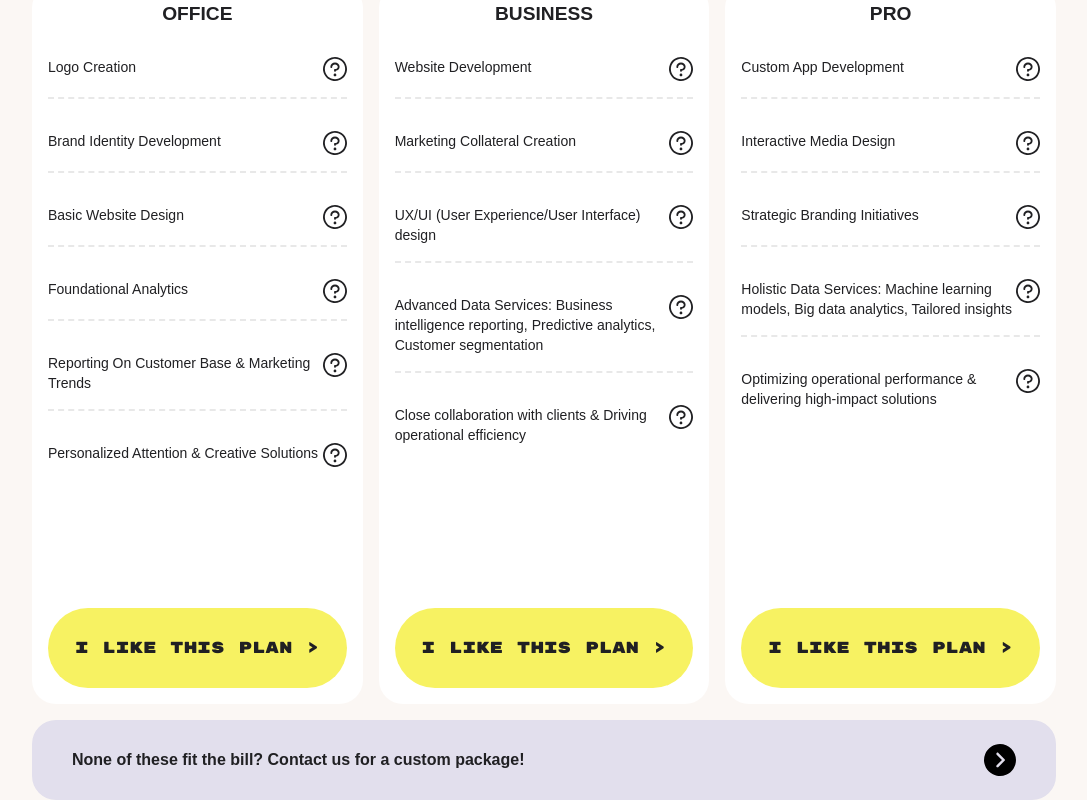
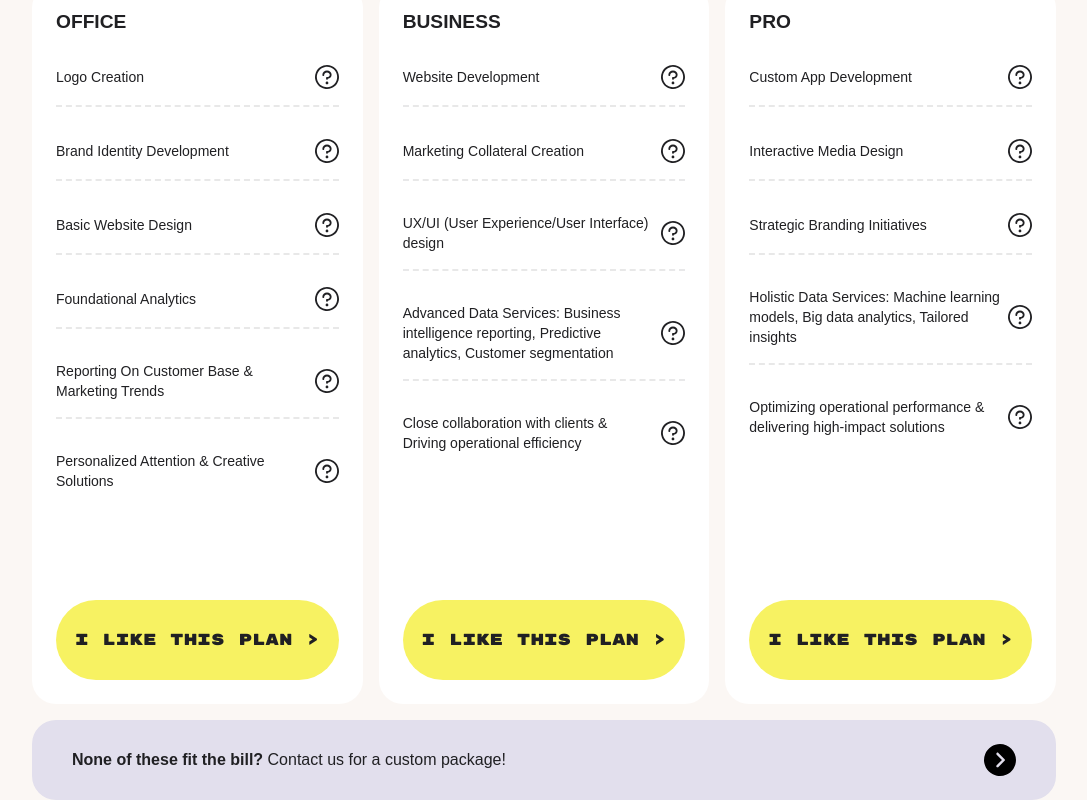
Before and after one commit to AdarshPeri/cyclop, a Next.js app: page /grow-your-brand in a window 1280 px wide. Shown: the part 580-1380 px from the top of the page, without its empty margins (96-1183 px from the left). Built offline with nearby package versions, Linux system fonts and the light colour scheme; a web font is replaced by a local one.

Commit message:
minor fixes of spacing and sizes

```diff
--- a/app/components/Footer.js
+++ b/app/components/Footer.js
@@ -4,7 +4,7 @@ import Link from 'next/link';
 
 export default function Footer() {
   return (
-    <div className='bg-alternate-50 min-h-fit text-tertiary-200 flex flex-col items-center px-2'>
+    <div className='bg-alternate-50 min-h-fit text-white flex flex-col items-center px-2'>
       <div className='flex w-[90%] lg:w-[80%] xl:w-[75%] justify-end'>
         <div className='grid grid-cols-2 gap-8 max-sm:grid-cols-1 max-sm:gap-6'>
           <Link href='/services' className='justify-self-end'>
--- a/app/components/WhyChooseUs.js
+++ b/app/components/WhyChooseUs.js
@@ -22,7 +22,7 @@ const WhyChooseUs = ({ heading, description }) => {
           {description}
         </p>
         <div className='flex justify-center mt-4'>
-          <button className='flex px-6 py-2 md:py-6 bg-tertiary-50 rounded-4xl items-center justify-between uppercase w-[86%] md:w-[50%] lg:w-[40%] mb-3 mt-6'>
+          <button className='flex px-6 py-2 md:py-6 bg-tertiary-50 rounded-4xl items-center justify-between uppercase w-[86%] md:w-[50%] lg:w-[40%] mb-3 mt-6 text-sm'>
             <span className={`${rubik.className}`}>WHY CHOOSE US?</span>
             <Image
               src={rightArrow}
--- a/app/grow-your-brand/page.js
+++ b/app/grow-your-brand/page.js
@@ -157,18 +157,18 @@ const MainSection = () => {
 
 const Plan = ({ subFeature: { title, features } }) => {
   return (
-    <div className='bg-white rounded-3xl p-4 h-160 flex flex-col justify-between'>
+    <div className='bg-white rounded-3xl p-6 h-160 flex flex-col justify-between'>
       <div>
-        <p className='uppercase text-1.2xl font-bold text-center mb-7'>
+        <p className='uppercase text-1.2xl font-extrabold text-left mb-7'>
           {title}
         </p>
         <div className='flex flex-col gap-4 mb-10'>
           {features.map((feature, index) => (
             <div
-              className='flex justify-between border-b-alternate-50/10 border-b-2 border-dashed mb-4 pb-4 last:border-none'
+              className='flex justify-between items-center border-b-alternate-50/10 border-b-2 border-dashed mb-4 pb-4 last:border-none'
               key={index}
             >
-              <p className='text-sm pr-1'>{feature.featureName}</p>
+              <p className='text-sm pr-2'>{feature.featureName}</p>
               <ReturnQuestionSvg desc={feature.featureDesc} />
             </div>
           ))}
@@ -217,7 +217,7 @@ export const ReturnQuestionSvg = ({ desc }) => {
         </svg>
       </div>
       <p
-        className={`-right-[85%] clip-pop-right absolute hidden -top-[170px] bg-black px-3 pt-4 pb-8 w-80 group-hover:block group-hover:brightness-100 z-50 text-white h-44 overflow-y-scroll`}
+        className={`-right-[85%] clip-pop-right absolute hidden -top-[185px] bg-black px-3 pt-4 pb-8 w-80 group-hover:block group-hover:brightness-100 z-50 text-white h-48 overflow-y-scroll overscroll-contain`}
       >
         {desc}
       </p>
@@ -231,9 +231,9 @@ function CTA() {
       href='/contact-us'
       className='bg-primary-200 px-10 py-6 flex items-center col-span-3 max-sm:col-span-1 rounded-3xl justify-between w-[90%] lg:w-[80%] xl:w-[75%] mt-4'
     >
-      <strong>
-        None of these fit the bill? Contact us for a custom package!
-      </strong>
+      <p>
+        <strong>None of these fit the bill?</strong> Contact us for a custom package!
+      </p>
       <Image src={rightArrow} alt='rightArrow' />
     </Link>
   );
--- a/app/services/page.js
+++ b/app/services/page.js
@@ -56,7 +56,7 @@ const ServicesList = () => {
       <FormHeading heading={'services'} />
       <div className='w-[90%] lg:w-[80%] xl:w-[75%] mt-10 mb-10 flex flex-col gap-4'>
         {services.map((service, index) => (
-          <Service key={index} text={service.text} details={service.details} />
+          <Service key={index} text={service.text} details={service.details} index={index}/>
         ))}
       </div>
       <Subscription textAlign='left'/>
```
